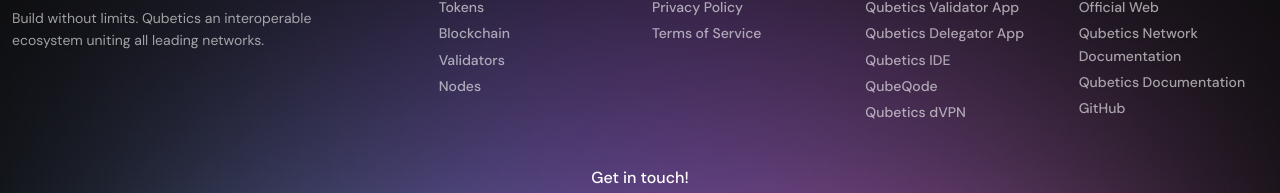
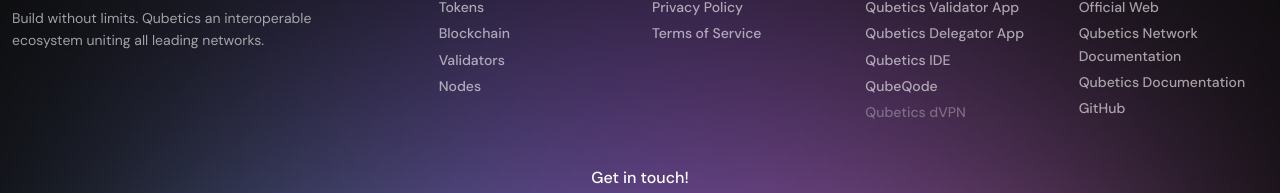
Before and after one commit to Qubetics/admin-frontend, a React (Vite) app: page /provider/landing in a window 1280 px wide. Shown: the part 1195-1388 px from the top of the page. Built offline with nearby package versions, Linux system fonts and the light colour scheme; no server answers; a web font is replaced by a local one.

Commit message:
hot_fix:made the Qubetics dVPN link disable

```diff
--- a/src/Common/Footer/Footer.scss
+++ b/src/Common/Footer/Footer.scss
@@ -257,3 +257,9 @@
     }
   }
 }
+
+.footer__link--disabled {
+  pointer-events: none;
+  cursor: not-allowed;
+  opacity: 0.5;
+}
--- a/src/Common/Footer/Footer.tsx
+++ b/src/Common/Footer/Footer.tsx
@@ -143,9 +143,9 @@
               </li>
               <li>
                 <a
-                  target="_blank"
-                  href={envConstants.app_link}
-                  className="footer__link"
+                  className="footer__link footer__link--disabled"
+                  aria-disabled="true"
+                  onClick={(e) => e.preventDefault()}
                 >
                   Qubetics dVPN
                 </a>
```
